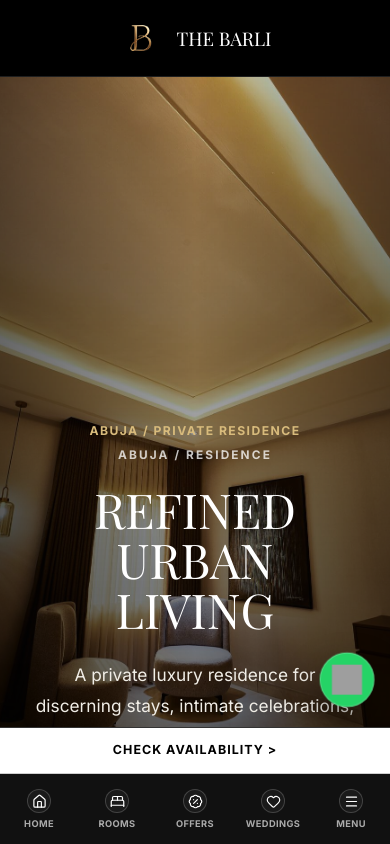
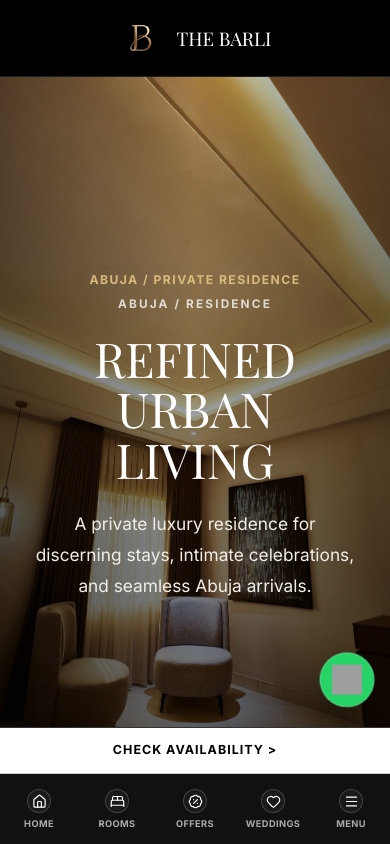
Before and after one commit to Transcend-black-magik/theBarli, a React (Create React App) app: page / in a window 390 px wide. Shown: the top 844 px of the page. Built offline with nearby package versions, Linux system fonts and the light colour scheme; grey boxes are pictures that could not be loaded; a web font is replaced by a local one.

Commit message:
fix: latest

```diff
--- a/src/App.css
+++ b/src/App.css
@@ -1271,11 +1271,12 @@ p {
 
   .hero {
     min-height: 720px;
-    padding: 92px 16px 0;
+    justify-content: center;
+    padding: 0 16px;
   }
 
   .hero__content {
-    padding-bottom: 44px;
+    padding-bottom: 0;
   }
 
   .booking-panel {
```
